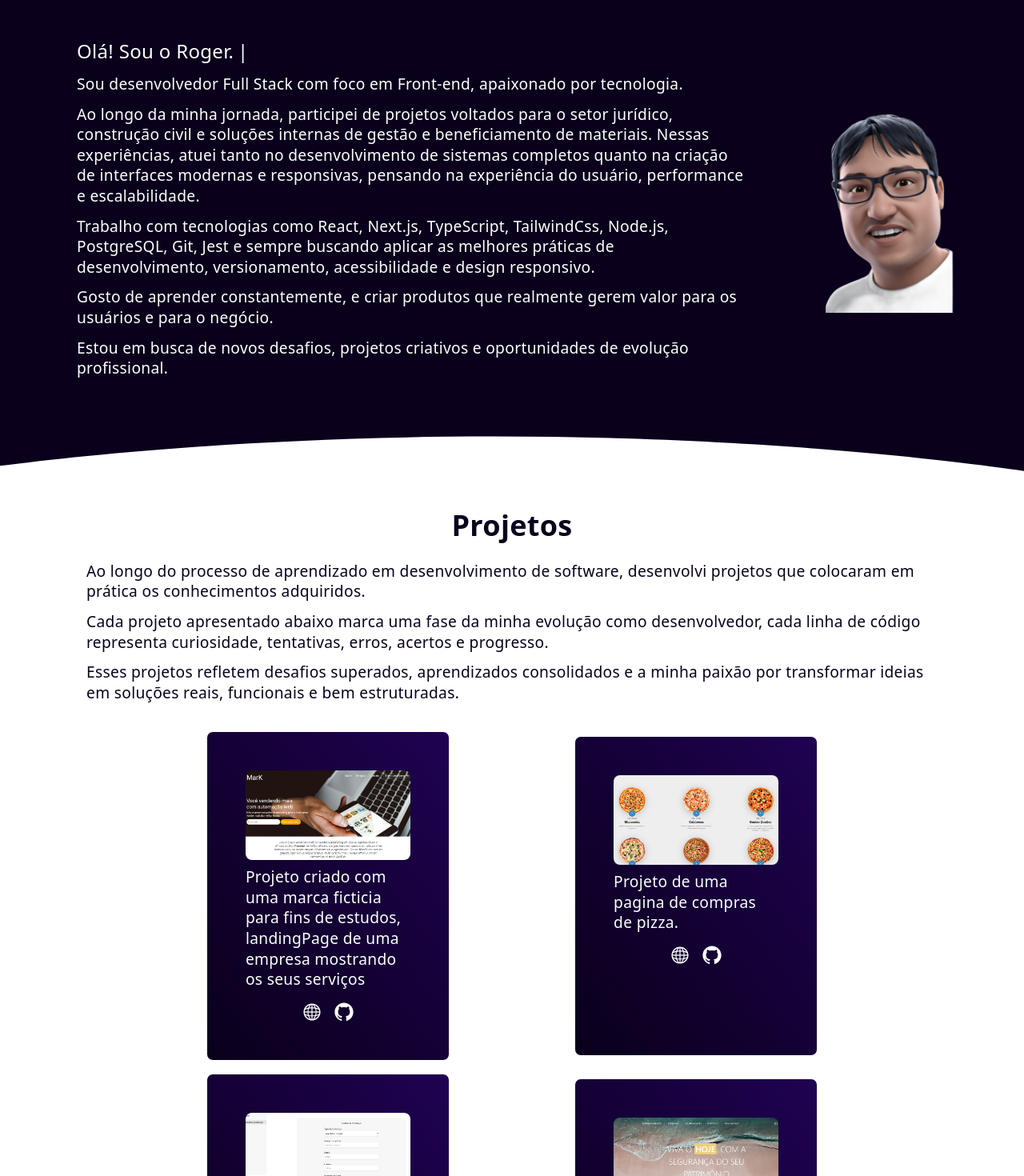
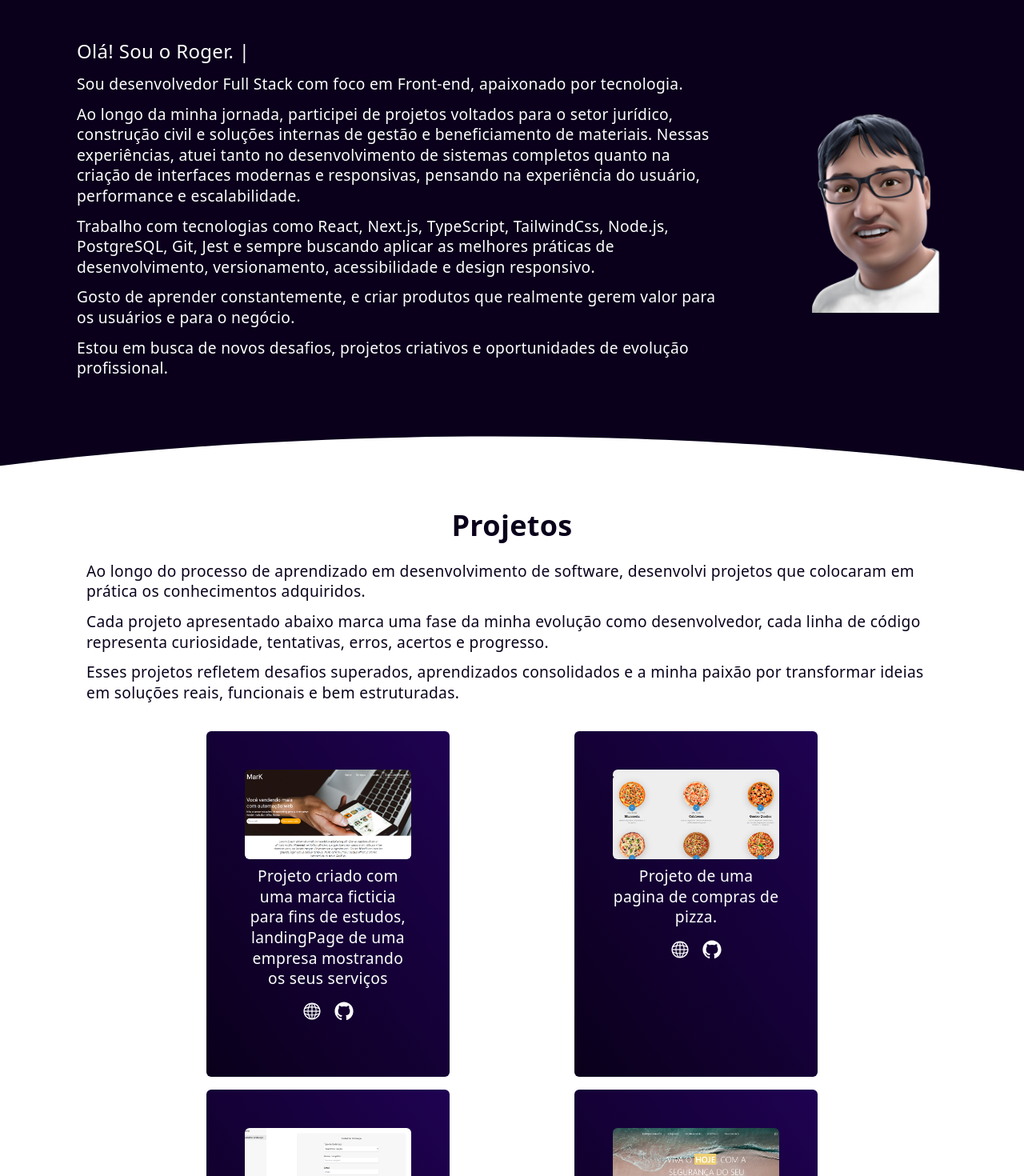
Before and after one commit to Roger-dornelles/portfolio, a Next.js app: page / in a window 1280 px wide. Shown: the top 1470 px of the page at 80% size. Built offline with nearby package versions, Linux system fonts and the light colour scheme.

Commit message:
feat: added animation to components

```diff
--- a/src/app/page.tsx
+++ b/src/app/page.tsx
@@ -28,49 +28,41 @@ const Home = () => {
         <div className={`flex flex-col items-center p-[3rem] w-full md:text-[1.2rem] lg:flex-row`}>
           <div className={`flex-col items-end text-white text-2xl md:text-[1.2rem] tracking-[.02rem] md:px-[3rem]`}>
             <div className="text-2xl">
-              <Typewriter delay={30} text="Olá! Sou o Roger." />
+              <Typewriter delay={50} text="Olá! Sou o Roger." />
             </div>
 
             <div className="py-3">
-              <TextFadeIn
-                timer={300}
-                text="Sou desenvolvedor Full Stack com foco em Front-end, apaixonado por tecnologia."
-              />
+              <TextFadeIn>Sou desenvolvedor Full Stack com foco em Front-end, apaixonado por tecnologia.</TextFadeIn>
             </div>
 
-            <TextFadeIn
-              timer={500}
-              text="Ao longo da minha jornada, participei de projetos voltados para o setor jurídico, construção civil e
+            <TextFadeIn>
+              Ao longo da minha jornada, participei de projetos voltados para o setor jurídico, construção civil e
               soluções internas de gestão e beneficiamento de materiais. Nessas experiências, atuei tanto no
               desenvolvimento de sistemas completos quanto na criação de interfaces modernas e responsivas, pensando na
-              experiência do usuário, performance e escalabilidade."
-            />
+              experiência do usuário, performance e escalabilidade.
+            </TextFadeIn>
 
             <div className="py-3">
-              <TextFadeIn
-                timer={700}
-                text={` Trabalho com tecnologias como React, Next.js, TypeScript, TailwindCss, Node.js, PostgreSQL, Git,
-                  Jest e sempre buscando aplicar as melhores
-                  práticas de desenvolvimento, versionamento, acessibilidade e design responsivo.
-              `}
-              />
+              <TextFadeIn>
+                Trabalho com tecnologias como React, Next.js, TypeScript, TailwindCss, Node.js, PostgreSQL, Git, Jest e
+                sempre buscando aplicar as melhores práticas de desenvolvimento, versionamento, acessibilidade e design
+                responsivo.
+              </TextFadeIn>
             </div>
 
-            <TextFadeIn
-              timer={900}
-              text={`Gosto de aprender constantemente, e criar produtos que realmente gerem valor para os usuários e para o
-              negócio.`}
-            />
+            <TextFadeIn>
+              Gosto de aprender constantemente, e criar produtos que realmente gerem valor para os usuários e para o
+              negócio.
+            </TextFadeIn>
 
             <div className="py-3">
-              <TextFadeIn
-                timer={1100}
-                text={`Estou em busca de novos desafios, projetos criativos e oportunidades de evolução profissional.`}
-              />
+              <TextFadeIn>
+                Estou em busca de novos desafios, projetos criativos e oportunidades de evolução profissional.
+              </TextFadeIn>
             </div>
           </div>
 
-          <ImageAnimation src={`/images/avatar.png`} alt="Avatar" width={250} height={250} positionAnimation="y" />
+          <ImageAnimation src={`/images/avatar.png`} alt="Avatar" width={250} height={250} positionAnimation="x" />
         </div>
       </div>
 
@@ -84,31 +76,25 @@ const Home = () => {
           `}
       >
         <div className="text-4xl font-bold justify-center m-auto pb-6">
-          <TextFadeIn timer={200} text={`Projetos`} />
+          <TextFadeIn>Projetos</TextFadeIn>
         </div>
 
         <div className="pb-3">
-          <TextFadeIn
-            text={`Ao longo do processo de aprendizado em desenvolvimento de software, desenvolvi projetos que colocaram
-                em prática os conhecimentos adquiridos.
-              `}
-            timer={350}
-          />
+          <TextFadeIn>
+            Ao longo do processo de aprendizado em desenvolvimento de software, desenvolvi projetos que colocaram em
+            prática os conhecimentos adquiridos.
+          </TextFadeIn>
         </div>
 
-        <TextFadeIn
-          text={`Cada projeto apresentado abaixo marca uma fase da minha evolução como desenvolvedor,
-              cada linha de código representa curiosidade, tentativas, erros, acertos e progresso.
-            `}
-          timer={450}
-        />
+        <TextFadeIn>
+          Cada projeto apresentado abaixo marca uma fase da minha evolução como desenvolvedor, cada linha de código
+          representa curiosidade, tentativas, erros, acertos e progresso.
+        </TextFadeIn>
         <div className="py-3">
-          <TextFadeIn
-            text={`Esses projetos refletem desafios superados, aprendizados consolidados e a minha paixão
-              por transformar ideias em soluções reais, funcionais e bem estruturadas.
-            `}
-            timer={550}
-          />
+          <TextFadeIn>
+            Esses projetos refletem desafios superados, aprendizados consolidados e a minha paixão por transformar
+            ideias em soluções reais, funcionais e bem estruturadas.
+          </TextFadeIn>
         </div>
 
         <div className={`flex flex-wrap w-[85%] m-auto gap-4 pt-6`}>
@@ -134,31 +120,21 @@ const Home = () => {
           `}
       >
         <div className="text-4xl font-bold justify-center m-auto pb-6">
-          <TextFadeIn
-            text={`Tecnologias
-            `}
-            timer={550}
-          />
+          <TextFadeIn>Tecnologias</TextFadeIn>
         </div>
 
         <div className="py-3">
-          <TextFadeIn
-            text={`Tenho experiência em desenvolvimento de aplicações web e mobile utilizando React.js, Next.js e React Native,
-              com integração de APIs em Node.js.
-
-            `}
-            timer={750}
-          />
+          <TextFadeIn>
+            Tenho experiência em desenvolvimento de aplicações web e mobile utilizando React.js, Next.js e React Native,
+            com integração de APIs em Node.js.
+          </TextFadeIn>
         </div>
 
         <div>
-          <TextFadeIn
-            text={`
-              Conhecimento em testes automatizados com Jest, React Testing Library e Cypress, além de bancos de dados relacionais
-              como MySQL e PostgreSQL.
-            `}
-            timer={950}
-          />
+          <TextFadeIn>
+            Conhecimento em testes automatizados com Jest, React Testing Library e Cypress, além de bancos de dados
+            relacionais como MySQL e PostgreSQL.
+          </TextFadeIn>
         </div>
         <Slide images={DescriptionTecnology} />
       </div>
--- a/src/components/Card/index.tsx
+++ b/src/components/Card/index.tsx
@@ -1,6 +1,8 @@
 import Image from 'next/image';
 import Link from 'next/link';
 import { RxGithubLogo, RxGlobe } from 'react-icons/rx';
+import { motion, useInView } from 'framer-motion';
+import { useRef } from 'react';
 
 interface CardProps {
   id: number;
@@ -9,38 +11,48 @@ interface CardProps {
   urlGit: string;
   urlWeb: string;
   descriptionProject: string;
+  delay?: number;
 }
 
-const Card = ({ id, project, descriptionProject, img, urlGit, urlWeb }: CardProps) => {
+const Card = ({ id, project, descriptionProject, img, urlGit, urlWeb, delay = 0 }: CardProps) => {
+  const ref = useRef(null);
+  const isInView = useInView(ref, { once: false });
+
+  const direction = id % 2 === 0 ? 10 : -10;
+
   return (
-    <div
+    <motion.div
+      ref={ref}
+      initial={{ opacity: 0, x: direction }}
+      animate={isInView ? { opacity: 1, x: 0 } : { opacity: 0, x: direction }}
+      transition={{ duration: 0.8, delay }}
       key={id}
-      className={`flex flex-col items-center  bg-gradient-to-bl from-[#1f0252] to-[#0A001B] text-[#fff] p-[3rem] w-[19rem] min-h-[25rem] m-auto  border-1
-          rounded-[.5rem]
-        `}
+      className="flex flex-col items-center bg-gradient-to-bl from-[#1f0252] to-[#0A001B] text-white p-12 w-[19rem] min-h-[27rem] m-auto rounded-md"
     >
       <Image
         src={img}
         alt={project}
         width={200}
-        height={300}
+        height={200}
         priority
-        className={`object-cover w-[16rem] h-[7rem] hover:scale-140 transition-all ease-in duration-[.3s] rounded-[.5rem] z-2`}
+        className="object-cover w-[16rem] h-[7rem] hover:scale-110 transition-all ease-in duration-300 rounded-md"
       />
 
-      <p className="pt-2 flex-wrap">{descriptionProject}</p>
-      <div className={`flex pt-4 gap-4`}>
-        {urlWeb !== '' && (
+      <p className="pt-2 text-center">{descriptionProject}</p>
+      <div className="flex pt-4 gap-4">
+        {urlWeb && (
           <Link href={urlWeb} target="_blank">
-            <RxGlobe className={`text-2xl $`} />
+            <RxGlobe className="text-2xl" />
           </Link>
         )}
 
-        <Link href={urlGit} target="_blank">
-          <RxGithubLogo className=" text-2xl" />
-        </Link>
+        {urlGit && (
+          <Link href={urlGit} target="_blank">
+            <RxGithubLogo className="text-2xl" />
+          </Link>
+        )}
       </div>
-    </div>
+    </motion.div>
   );
 };
 
--- a/src/components/ImageAnimation/index.tsx
+++ b/src/components/ImageAnimation/index.tsx
@@ -1,36 +1,44 @@
 import Image from 'next/image';
-import { useEffect, useState } from 'react';
+import { useRef } from 'react';
+import { motion, useInView } from 'framer-motion';
 
 interface ImageAnimationProps {
-  timer?: number;
   positionAnimation: 'y' | 'x';
   src: string;
   alt: string;
   width: number;
   height: number;
+  distance?: number;
+  duration?: number;
 }
 
-const ImageAnimation = ({ positionAnimation, src, alt, width, height, timer = 1000 }: ImageAnimationProps) => {
-  const [show, setShow] = useState(false);
+const ImageAnimation = ({
+  positionAnimation,
+  src,
+  alt,
+  width,
+  height,
+  distance = 20,
+  duration = 1,
+}: ImageAnimationProps) => {
+  const ref = useRef(null);
+  const isInView = useInView(ref, { once: false });
 
-  useEffect(() => {
-    const timers = setTimeout(() => {
-      setShow(true);
-    }, timer);
+  // Define animação baseado na direção
+  const initialPosition = positionAnimation === 'x' ? { opacity: 0, x: distance } : { opacity: 0, y: distance };
 
-    return () => clearTimeout(timers);
-  }, [timer]);
+  const finalPosition = positionAnimation === 'x' ? { opacity: 1, x: 0 } : { opacity: 1, y: 0 };
 
   return (
-    <Image
-      alt={alt}
-      src={src}
-      width={width}
-      height={height}
-      className={`transition-all duration-800 ease transform ${
-        show ? `opacity-100 translate-${positionAnimation}-0` : `opacity-0 translate-${positionAnimation}-6`
-      }`}
-    />
+    <motion.div
+      ref={ref}
+      initial={initialPosition}
+      animate={isInView ? finalPosition : initialPosition}
+      transition={{ duration }}
+      className="w-full flex md:justify-center"
+    >
+      <Image alt={alt} src={src} width={width} height={height} className="object-cover" />
+    </motion.div>
   );
 };
 
--- a/src/components/TextFadeIn/index.tsx
+++ b/src/components/TextFadeIn/index.tsx
@@ -1,31 +1,26 @@
 'use client';
 
-import { useEffect, useState } from 'react';
+import { motion, useInView } from 'framer-motion';
+import { useRef } from 'react';
 
 interface TextFadeInProps {
-  text: string;
-  timer?: number;
+  children: React.ReactNode;
+  delay?: number;
 }
 
-const TextFadeIn = ({ text, timer = 1000 }: TextFadeInProps) => {
-  const [show, setShow] = useState(false);
-
-  useEffect(() => {
-    const timers = setTimeout(() => {
-      setShow(true);
-    }, timer);
-
-    return () => clearTimeout(timers);
-  }, [timer]);
+const TextFadeIn = ({ delay = 0, children }: TextFadeInProps) => {
+  const ref = useRef(null);
+  const isInView = useInView(ref, { once: false, margin: '-10px' });
 
   return (
-    <div
-      className={`transition-all duration-700 ease-out transform ${
-        show ? 'opacity-100 translate-y-0' : 'opacity-0 translate-y-6'
-      }`}
+    <motion.div
+      ref={ref}
+      initial={{ opacity: 0, y: 10 }}
+      animate={isInView ? { opacity: 1, y: 0 } : { opacity: 0, y: 10 }}
+      transition={{ duration: 0.8, delay }}
     >
-      <p>{text}</p>
-    </div>
+      {children}
+    </motion.div>
   );
 };
 
--- a/src/components/Typewriter/index.tsx
+++ b/src/components/Typewriter/index.tsx
@@ -1,28 +1,47 @@
-import { useEffect, useState } from 'react';
+import { motion, useInView } from 'framer-motion';
+import { useEffect, useRef, useState } from 'react';
 
 interface Props {
   text: string;
   delay?: number;
 }
-const Typewriter = ({ text, delay = 0 }: Props) => {
+
+const Typewriter = ({ text, delay = 50 }: Props) => {
   const [currentText, setCurrentText] = useState('');
   const [currentIndex, setCurrentIndex] = useState(0);
 
+  const ref = useRef(null);
+  const isInView = useInView(ref, { once: false });
+
   useEffect(() => {
-    if (currentIndex < text.length) {
+    if (isInView) {
+      setCurrentText('');
+      setCurrentIndex(0);
+    }
+  }, [isInView]);
+
+  // Efeito de digitação
+  useEffect(() => {
+    if (isInView && currentIndex < text.length) {
       const timeout = setTimeout(() => {
-        setCurrentText(prevText => prevText + text[currentIndex]);
-        setCurrentIndex(prevIndex => prevIndex + 1);
+        setCurrentText(prev => prev + text[currentIndex]);
+        setCurrentIndex(prev => prev + 1);
       }, delay);
       return () => clearTimeout(timeout);
     }
-  }, [currentIndex, delay, text]);
+  }, [currentIndex, delay, text, isInView]);
 
   return (
-    <>
+    <motion.div
+      ref={ref}
+      initial={{ opacity: 0 }}
+      animate={isInView ? { opacity: 1 } : { opacity: 0 }}
+      transition={{ duration: 0.8 }}
+    >
       <span>{currentText}</span>
-      <span className={`animate-pulse text-[#ffffff] px-[.3rem]`}>|</span>
-    </>
+      <span className="animate-pulse text-[#ffffff] px-[.4rem]">|</span>
+    </motion.div>
   );
 };
+
 export default Typewriter;
```
